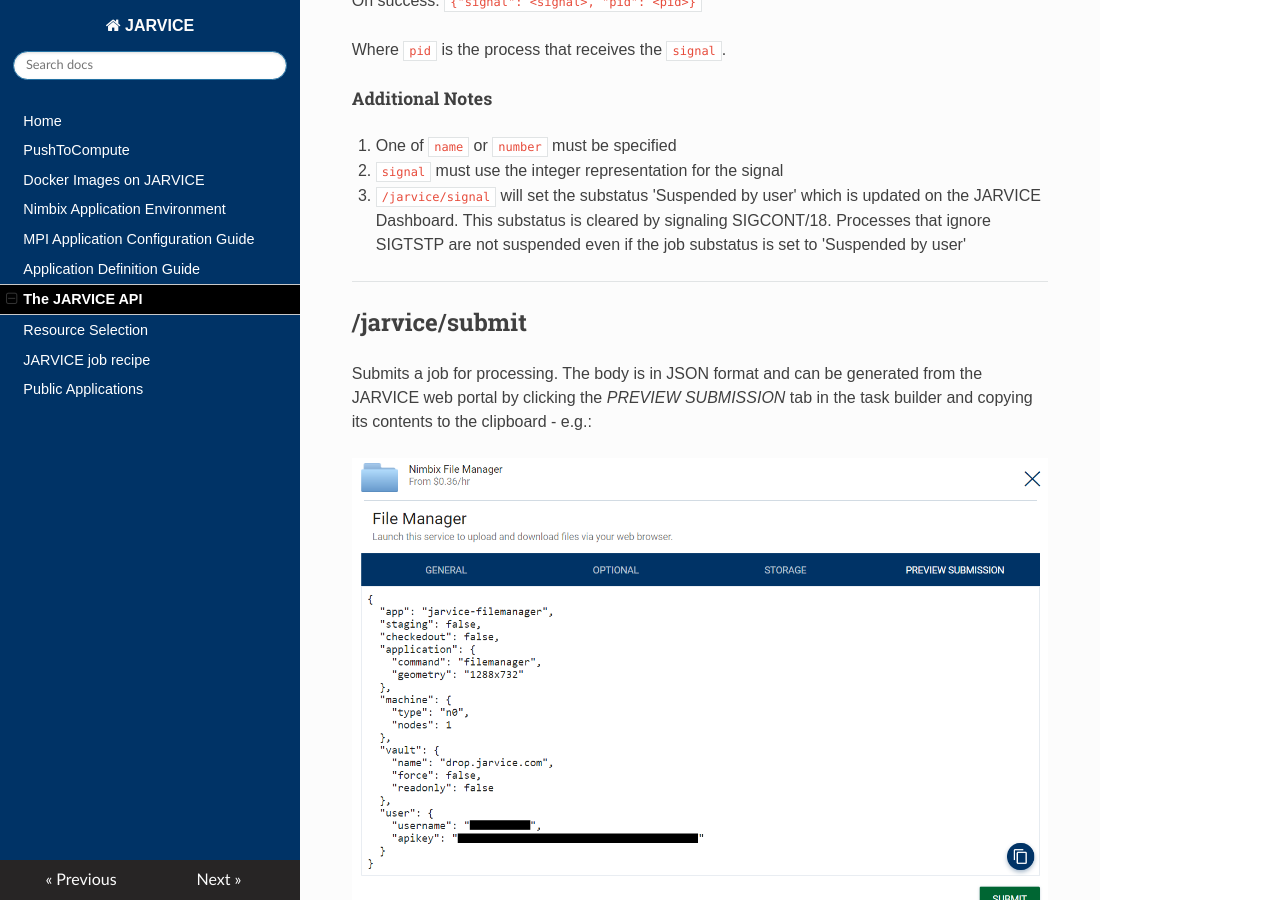
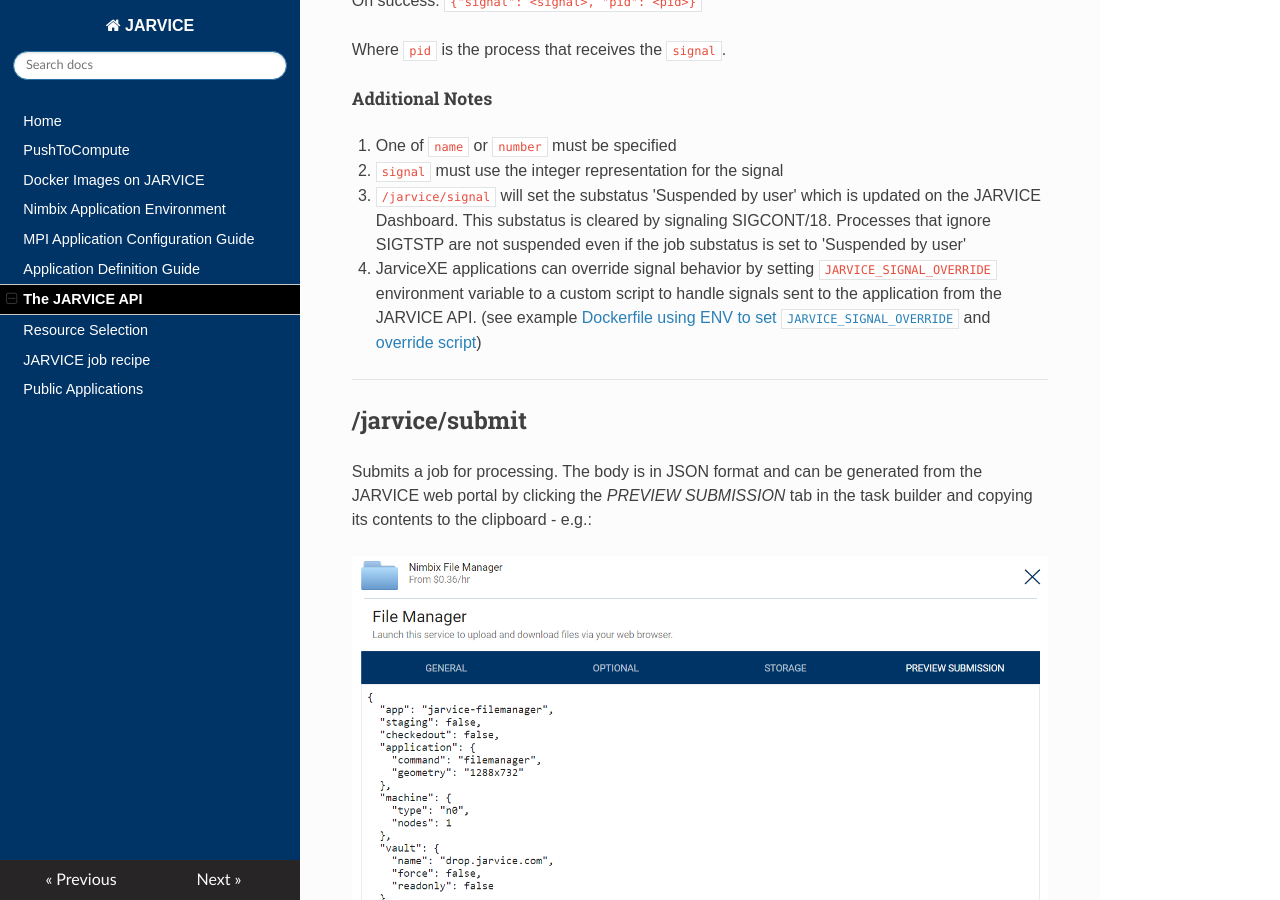
Before and after one commit to nimbix/jardoc, an MkDocs documentation site: the page built from docs/api.md, in a window 1280 px wide and 900 px high, scrolled down 2249 px. Built offline with MkDocs 1.6.1, drawn with Linux system fonts in a browser that asks for light colours; nearby versions of some CDN libraries; old or Windows-style settings are respelled for this version of MkDocs.

Commit message:
Update comments for jarvice/signal
Signed-off-by: Kenneth Hill <ken.hill@nimbix.net>

```diff
--- a/docs/api.md
+++ b/docs/api.md
@@ -101,6 +101,7 @@
 2. `signal` must use the integer representation for the signal
 
 3. `/jarvice/signal` will set the substatus 'Suspended by user' which is updated on the JARVICE Dashboard. This substatus is cleared by signaling SIGCONT/18. Processes that ignore SIGTSTP are not suspended even if the job substatus is set to 'Suspended by user'
+4. JarviceXE applications can override signal behavior by setting `JARVICE_SIGNAL_OVERRIDE` environment variable to a custom script to handle signals sent to the application from the JARVICE API. (see example [Dockerfile using ENV to set `JARVICE_SIGNAL_OVERRIDE`](https://github.com/nimbix/app-slurm/blob/main/Dockerfile) and [override script](https://github.com/nimbix/app-slurm/blob/main/scripts/signal-override.sh))
 
 ---
 ## /jarvice/submit
```
